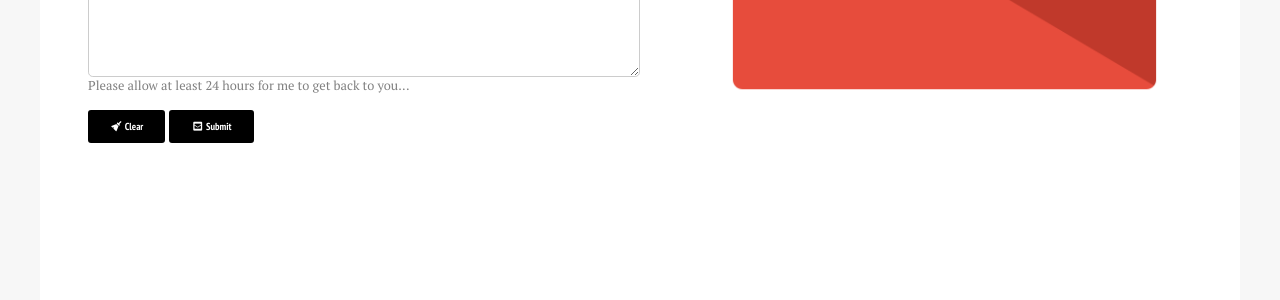
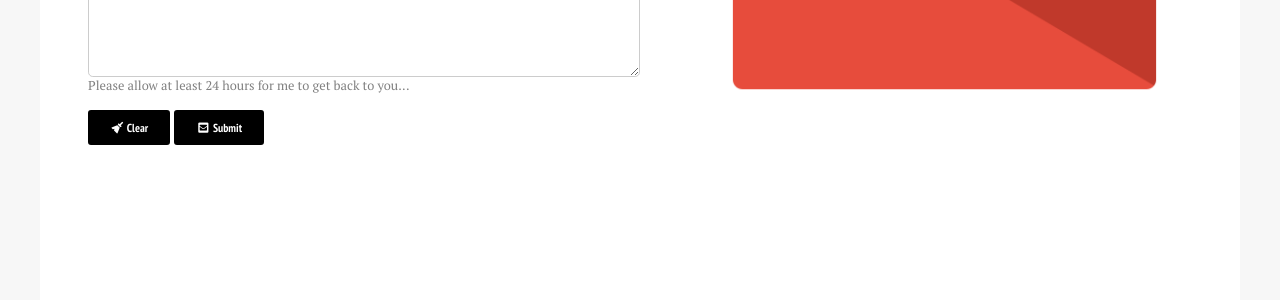
Before and after one commit to abrahamjj/abrahamjj.github.io, a Jekyll site: the page built from markdown/contact/index.md, in a window 1280 px wide. Shown: the part 486-786 px from the top of the page. Built offline with Jekyll 4.4.1, drawn with Linux system fonts in a browser that asks for light colours; nearby versions of some CDN libraries.

Commit message:
.btn class font size increase

```diff
--- a/assets/css/_sass/elements.scss
+++ b/assets/css/_sass/elements.scss
@@ -72,7 +72,7 @@ svg:not(:root) {
   display: inline-block;
   margin-bottom: 20px;
   padding: 8px 20px;
-  @include font-rem(14);
+  @include font-rem(16);
   font-family: $heading-font;
   font-weight: 700;
   background-color: $primary;
```
